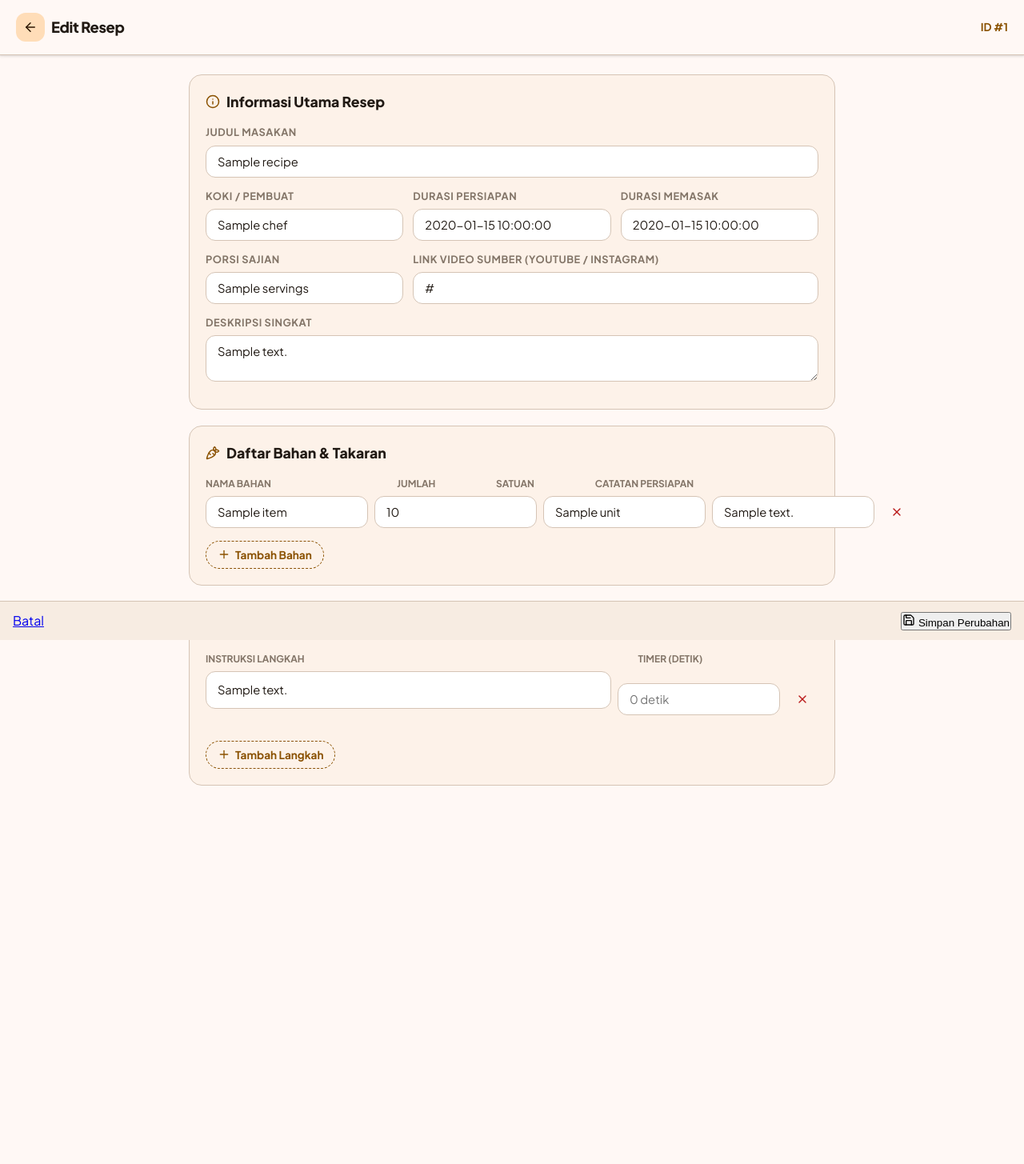
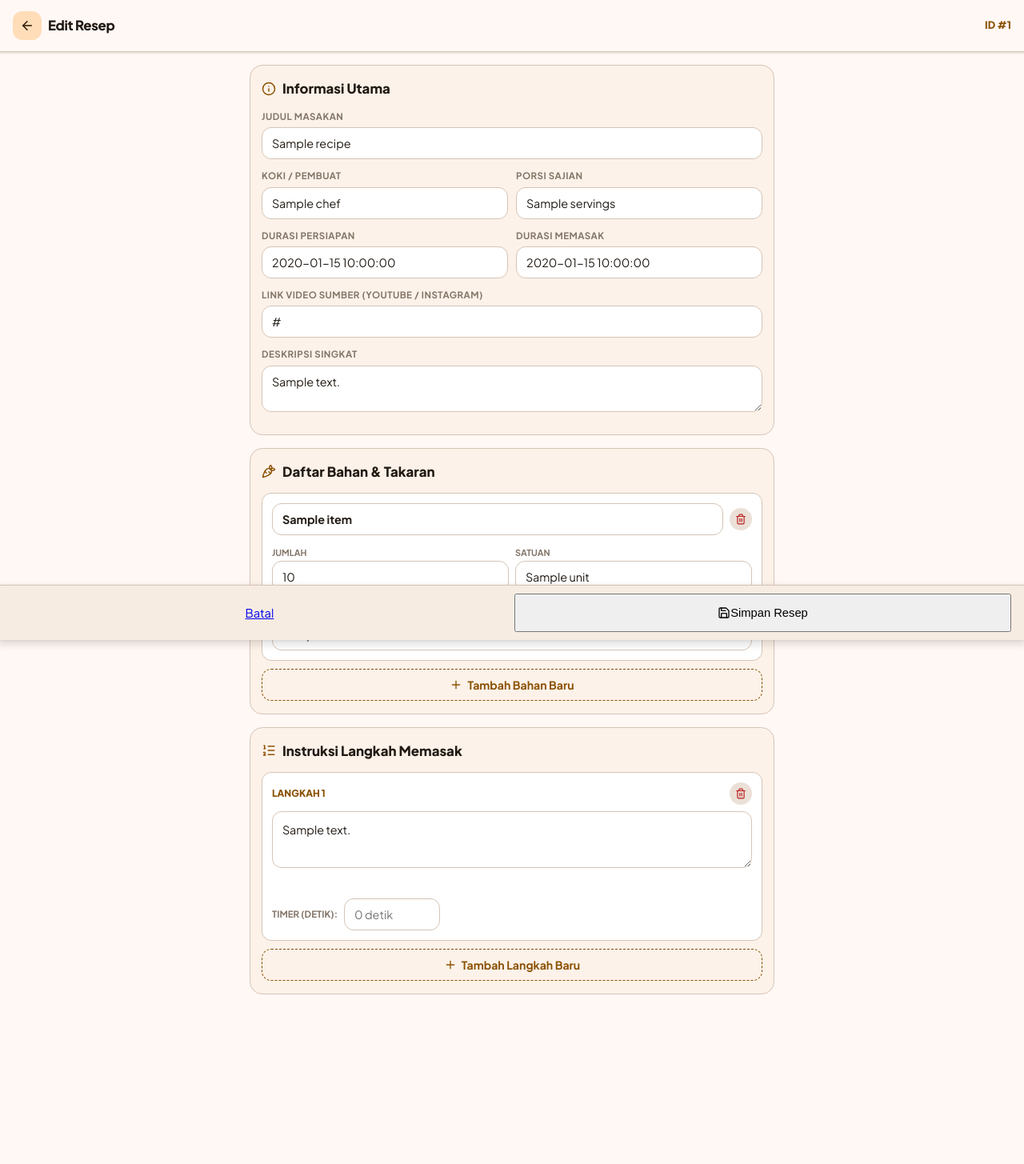
Before and after one commit to RizkiRay/recipe-m3-app, a FastAPI app: template templates/admin_edit.html in a window 1280 px wide. Shown: the whole page at 80% size. Before the commit the page ends 982 px from the top, so only its background shows below. Run offline with FastAPI, Linux system fonts and the light colour scheme; the template is opened without the code that fills it: most values are stand-ins (such as "Sample title", 1, 10 or a date in 2020).

Commit message:
style: transform admin recipe editor form into mobile-first card layout

```diff
--- a/templates/admin_edit.html
+++ b/templates/admin_edit.html
@@ -11,22 +11,22 @@
   <script src="https://unpkg.com/lucide@latest"></script>
   <style>
     .editor-container {
-      max-width: 840px;
+      max-width: 680px;
       margin: 0 auto;
-      padding: 24px 16px 80px;
+      padding: 16px 12px 100px;
     }
     .form-section {
       background: var(--md-sys-color-surface-container-low);
       border: 1px solid var(--md-sys-color-outline-variant);
       border-radius: var(--md-sys-shape-corner-large);
-      padding: 20px;
-      margin-bottom: 20px;
+      padding: 16px 14px;
+      margin-bottom: 16px;
     }
     .section-head {
-      font-size: 1.1rem;
+      font-size: 1.05rem;
       font-weight: 800;
       color: var(--md-sys-color-on-surface);
-      margin-bottom: 16px;
+      margin-bottom: 14px;
       display: flex;
       align-items: center;
       gap: 8px;
@@ -34,72 +34,111 @@
     .form-group {
       display: flex;
       flex-direction: column;
-      gap: 6px;
-      margin-bottom: 14px;
+      gap: 5px;
+      margin-bottom: 12px;
     }
     .form-group label {
-      font-size: 0.8rem;
+      font-size: 0.72rem;
       font-weight: 700;
       color: var(--md-sys-color-outline);
       text-transform: uppercase;
       letter-spacing: 0.04em;
     }
     .form-control {
-      padding: 10px 14px;
+      width: 100%;
+      padding: 10px 12px;
       background: var(--md-sys-color-surface-container-lowest);
       border: 1px solid var(--md-sys-color-outline-variant);
       border-radius: var(--md-sys-shape-corner-medium);
       color: var(--md-sys-color-on-surface);
       font-family: inherit;
-      font-size: 0.92rem;
+      font-size: 0.9rem;
       outline: none;
     }
     .form-control:focus {
       border-color: var(--md-sys-color-primary);
     }
-    .form-grid-3 {
+    .form-grid-2 {
       display: grid;
-      grid-template-columns: repeat(3, 1fr);
-      gap: 12px;
+      grid-template-columns: 1fr 1fr;
+      gap: 10px;
     }
-    .item-row {
+
+    /* Mobile-first card style for ingredient items */
+    .ing-card-item {
+      background: var(--md-sys-color-surface-container-lowest);
+      border: 1px solid var(--md-sys-color-outline-variant);
+      border-radius: var(--md-sys-shape-corner-medium);
+      padding: 12px;
+      margin-bottom: 10px;
+      display: flex;
+      flex-direction: column;
+      gap: 8px;
+      position: relative;
+    }
+    .ing-card-header {
+      display: flex;
+      align-items: center;
+      justify-content: space-between;
+      gap: 8px;
+    }
+    .ing-card-grid {
       display: grid;
-      grid-template-columns: 2fr 1fr 1fr 2fr 40px;
+      grid-template-columns: 1fr 1fr;
       gap: 8px;
+    }
+
+    /* Mobile-first card style for steps */
+    .step-card-item {
+      background: var(--md-sys-color-surface-container-lowest);
+      border: 1px solid var(--md-sys-color-outline-variant);
+      border-radius: var(--md-sys-shape-corner-medium);
+      padding: 12px;
+      margin-bottom: 10px;
+      display: flex;
+      flex-direction: column;
+      gap: 8px;
+    }
+    .step-card-header {
+      display: flex;
       align-items: center;
-      margin-bottom: 8px;
+      justify-content: space-between;
     }
-    .step-row {
-      display: grid;
-      grid-template-columns: 3fr 1fr 40px;
+    .step-card-timer {
+      display: flex;
+      align-items: center;
       gap: 8px;
-      align-items: center;
-      margin-bottom: 8px;
     }
+
     .btn-row-del {
-      background: transparent;
+      background: var(--md-sys-color-surface-container-highest);
       border: none;
       color: #ba1a1a;
       cursor: pointer;
       display: flex;
       align-items: center;
       justify-content: center;
-      height: 38px;
+      width: 28px;
+      height: 28px;
+      border-radius: var(--md-sys-shape-corner-full);
+      flex-shrink: 0;
     }
     .btn-add-item {
-      padding: 8px 14px;
-      border-radius: var(--md-sys-shape-corner-full);
+      width: 100%;
+      padding: 10px 14px;
+      border-radius: var(--md-sys-shape-corner-medium);
       border: 1px dashed var(--md-sys-color-primary);
       background: transparent;
       color: var(--md-sys-color-primary);
       font-family: inherit;
-      font-size: 0.85rem;
+      font-size: 0.88rem;
       font-weight: 700;
       cursor: pointer;
-      display: inline-flex;
+      display: flex;
       align-items: center;
+      justify-content: center;
       gap: 6px;
-      margin-top: 8px;
+      margin-top: 6px;
     }
     .editor-bottom-bar {
       position: fixed;
@@ -108,27 +147,36 @@
       right: 0;
       background: var(--md-sys-color-surface-container);
       border-top: 1px solid var(--md-sys-color-outline-variant);
-      padding: 12px 16px;
+      padding: 10px 16px calc(10px + env(safe-area-inset-bottom));
       display: flex;
       align-items: center;
-      justify-content: space-between;
+      gap: 10px;
       z-index: 100;
+      box-shadow: var(--md-sys-elevation-3);
+    }
+    .editor-bottom-bar .btn-action {
+      flex: 1;
+      height: 48px;
+      display: flex;
+      align-items: center;
+      justify-content: center;
+      font-size: 0.92rem;
     }
   </style>
 </head>
 <body>
 
   <!-- Top App Bar -->
-  <header class="top-app-bar">
+  <header class="top-app-bar" style="padding: 14px 16px; min-height: 64px;">
     <div class="brand-wrapper">
       <a href="/admin" style="text-decoration: none; color: inherit; display: flex; align-items: center; gap: 8px;">
         <div class="brand-icon">
           <i data-lucide="arrow-left" style="width: 18px; height: 18px;"></i>
         </div>
-        <h1>Edit Resep</h1>
+        <h1 style="font-size: 1.05rem;">Edit Resep</h1>
       </a>
     </div>
-    <div style="font-size: 0.85rem; font-weight: 700; color: var(--md-sys-color-primary);">
+    <div style="font-size: 0.8rem; font-weight: 800; color: var(--md-sys-color-primary);">
       ID #{{ recipe.id }}
     </div>
   </header>
@@ -139,7 +187,7 @@
     <section class="form-section">
       <div class="section-head">
         <i data-lucide="info" style="width: 18px; height: 18px; color: var(--md-sys-color-primary);"></i>
-        Informasi Utama Resep
+        Informasi Utama
       </div>
 
       <div class="form-group">
@@ -147,11 +195,18 @@
         <input type="text" id="recipeTitle" class="form-control" value="{{ recipe.title }}">
       </div>
 
-      <div class="form-grid-3">
+      <div class="form-grid-2">
         <div class="form-group">
           <label>Koki / Pembuat</label>
           <input type="text" id="recipeChef" class="form-control" value="{{ recipe.chef }}">
         </div>
+        <div class="form-group">
+          <label>Porsi Sajian</label>
+          <input type="text" id="recipeServings" class="form-control" value="{{ recipe.servings }}">
+        </div>
+      </div>
+
+      <div class="form-grid-2">
         <div class="form-group">
           <label>Durasi Persiapan</label>
           <input type="text" id="recipePrepTime" class="form-control" value="{{ recipe.prep_time }}">
@@ -162,15 +217,9 @@
         </div>
       </div>
 
-      <div class="form-grid-3">
       <div class="form-group">
-          <label>Porsi Sajian</label>
-          <input type="text" id="recipeServings" class="form-control" value="{{ recipe.servings }}">
-        </div>
-        <div class="form-group" style="grid-column: span 2;">
         <label>Link Video Sumber (YouTube / Instagram)</label>
         <input type="text" id="recipeMediaUrl" class="form-control" value="{{ recipe.media_url or '' }}">
-        </div>
       </div>
 
       <div class="form-group">
@@ -186,25 +235,30 @@
         Daftar Bahan & Takaran
       </div>
 
-      <div style="font-size: 0.75rem; color: var(--md-sys-color-outline); font-weight: 700; display: grid; grid-template-columns: 2fr 1fr 1fr 2fr 40px; gap: 8px; margin-bottom: 6px;">
-        <span>NAMA BAHAN</span>
-        <span>JUMLAH</span>
-        <span>SATUAN</span>
-        <span>CATATAN PERSIAPAN</span>
-        <span></span>
-      </div>
-
       <div id="ingredientsList">
         {% for g in recipe.ingredient_groups %}
           {% for item in g.ingredients_list %}
-            <div class="item-row" id="ing-row-{{ loop.index0 }}">
-              <input type="text" class="form-control ing-item" placeholder="Nama Bahan" value="{{ item.item }}">
-              <input type="text" class="form-control ing-amount" placeholder="Jumlah" value="{{ item.amount }}">
-              <input type="text" class="form-control ing-unit" placeholder="Satuan" value="{{ item.unit }}">
-              <input type="text" class="form-control ing-notes" placeholder="Catatan (Giling halus, dll)" value="{{ item.notes }}">
-              <button type="button" class="btn-row-del" onclick="this.parentElement.remove()">
-                <i data-lucide="x" style="width: 16px; height: 16px;"></i>
+            <div class="ing-card-item">
+              <div class="ing-card-header">
+                <input type="text" class="form-control ing-item" style="font-weight: 700;" placeholder="Nama Bahan (contoh: Daging Ayam)" value="{{ item.item }}">
+                <button type="button" class="btn-row-del" onclick="this.closest('.ing-card-item').remove()" title="Hapus Bahan">
+                  <i data-lucide="trash-2" style="width: 14px; height: 14px;"></i>
                 </button>
+              </div>
+              <div class="ing-card-grid">
+                <div>
+                  <label style="font-size: 0.68rem; font-weight: 700; color: var(--md-sys-color-outline);">JUMLAH</label>
+                  <input type="text" class="form-control ing-amount" placeholder="contoh: 500" value="{{ item.amount }}">
+                </div>
+                <div>
+                  <label style="font-size: 0.68rem; font-weight: 700; color: var(--md-sys-color-outline);">SATUAN</label>
+                  <input type="text" class="form-control ing-unit" placeholder="contoh: gr, sdm, sdt" value="{{ item.unit }}">
+                </div>
+              </div>
+              <div>
+                <label style="font-size: 0.68rem; font-weight: 700; color: var(--md-sys-color-outline);">CATATAN PERSIAPAN (OPSIONAL)</label>
+                <input type="text" class="form-control ing-notes" placeholder="contoh: Giling halus / iris tipis" value="{{ item.notes }}">
+              </div>
             </div>
           {% endfor %}
         {% endfor %}
@@ -212,7 +266,7 @@
 
       <button type="button" class="btn-add-item" onclick="addIngredientRow()">
         <i data-lucide="plus" style="width: 16px; height: 16px;"></i>
-        Tambah Bahan
+        Tambah Bahan Baru
       </button>
     </section>
 
@@ -220,30 +274,34 @@
     <section class="form-section">
       <div class="section-head">
         <i data-lucide="list-ordered" style="width: 18px; height: 18px; color: var(--md-sys-color-primary);"></i>
-        Instruksi & Langkah Memasak
-      </div>
-
-      <div style="font-size: 0.75rem; color: var(--md-sys-color-outline); font-weight: 700; display: grid; grid-template-columns: 3fr 1fr 40px; gap: 8px; margin-bottom: 6px;">
-        <span>INSTRUKSI LANGKAH</span>
-        <span>TIMER (DETIK)</span>
-        <span></span>
+        Instruksi Langkah Memasak
       </div>
 
       <div id="stepsList">
         {% for s in recipe.instructions %}
-          <div class="step-row" id="step-row-{{ loop.index0 }}">
-            <input type="text" class="form-control step-detail" placeholder="Instruksi Memasak" value="{{ s.detail }}">
-            <input type="number" class="form-control step-timer" placeholder="0 detik" value="{{ s.timer_seconds }}">
-            <button type="button" class="btn-row-del" onclick="this.parentElement.remove()">
-              <i data-lucide="x" style="width: 16px; height: 16px;"></i>
+          <div class="step-card-item">
+            <div class="step-card-header">
+              <span style="font-size: 0.75rem; font-weight: 800; color: var(--md-sys-color-primary);">
+                LANGKAH {{ loop.index }}
+              </span>
+              <button type="button" class="btn-row-del" onclick="this.closest('.step-card-item').remove()" title="Hapus Langkah">
+                <i data-lucide="trash-2" style="width: 14px; height: 14px;"></i>
               </button>
+            </div>
+            <div>
+              <textarea class="form-control step-detail" rows="2" placeholder="Instruksi Memasak">{{ s.detail }}</textarea>
+            </div>
+            <div class="step-card-timer">
+              <label style="font-size: 0.72rem; font-weight: 700; color: var(--md-sys-color-outline); white-space: nowrap;">TIMER (DETIK):</label>
+              <input type="number" class="form-control step-timer" style="max-width: 120px;" placeholder="0 detik" value="{{ s.timer_seconds }}">
+            </div>
           </div>
         {% endfor %}
       </div>
 
       <button type="button" class="btn-add-item" onclick="addStepRow()">
         <i data-lucide="plus" style="width: 16px; height: 16px;"></i>
-        Tambah Langkah
+        Tambah Langkah Baru
       </button>
     </section>
 
@@ -256,7 +314,7 @@
     </a>
     <button type="button" class="btn-action primary" onclick="saveRecipeData()">
       <i data-lucide="save" style="width: 16px; height: 16px;"></i>
-      Simpan Perubahan
+      Simpan Resep
     </button>
   </footer>
 
@@ -267,29 +325,53 @@
 
     function addIngredientRow() {
       const div = document.createElement('div');
-      div.className = 'item-row';
+      div.className = 'ing-card-item';
       div.innerHTML = `
-        <input type="text" class="form-control ing-item" placeholder="Nama Bahan">
-        <input type="text" class="form-control ing-amount" placeholder="Jumlah">
-        <input type="text" class="form-control ing-unit" placeholder="Satuan">
-        <input type="text" class="form-control ing-notes" placeholder="Catatan">
-        <button type="button" class="btn-row-del" onclick="this.parentElement.remove()">
-          <i data-lucide="x" style="width: 16px; height: 16px;"></i>
+        <div class="ing-card-header">
+          <input type="text" class="form-control ing-item" style="font-weight: 700;" placeholder="Nama Bahan">
+          <button type="button" class="btn-row-del" onclick="this.closest('.ing-card-item').remove()">
+            <i data-lucide="trash-2" style="width: 14px; height: 14px;"></i>
           </button>
+        </div>
+        <div class="ing-card-grid">
+          <div>
+            <label style="font-size: 0.68rem; font-weight: 700; color: var(--md-sys-color-outline);">JUMLAH</label>
+            <input type="text" class="form-control ing-amount" placeholder="contoh: 500">
+          </div>
+          <div>
+            <label style="font-size: 0.68rem; font-weight: 700; color: var(--md-sys-color-outline);">SATUAN</label>
+            <input type="text" class="form-control ing-unit" placeholder="contoh: gr">
+          </div>
+        </div>
+        <div>
+          <label style="font-size: 0.68rem; font-weight: 700; color: var(--md-sys-color-outline);">CATATAN PERSIAPAN</label>
+          <input type="text" class="form-control ing-notes" placeholder="contoh: Giling halus">
+        </div>
       `;
       document.getElementById('ingredientsList').appendChild(div);
       if (window.lucide) lucide.createIcons();
     }
 
     function addStepRow() {
+      const currentCount = document.querySelectorAll('#stepsList .step-card-item').length + 1;
       const div = document.createElement('div');
-      div.className = 'step-row';
+      div.className = 'step-card-item';
       div.innerHTML = `
-        <input type="text" class="form-control step-detail" placeholder="Instruksi Memasak">
-        <input type="number" class="form-control step-timer" placeholder="0 detik" value="0">
-        <button type="button" class="btn-row-del" onclick="this.parentElement.remove()">
-          <i data-lucide="x" style="width: 16px; height: 16px;"></i>
+        <div class="step-card-header">
+          <span style="font-size: 0.75rem; font-weight: 800; color: var(--md-sys-color-primary);">
+            LANGKAH ${currentCount}
+          </span>
+          <button type="button" class="btn-row-del" onclick="this.closest('.step-card-item').remove()">
+            <i data-lucide="trash-2" style="width: 14px; height: 14px;"></i>
           </button>
+        </div>
+        <div>
+          <textarea class="form-control step-detail" rows="2" placeholder="Instruksi Memasak"></textarea>
+        </div>
+        <div class="step-card-timer">
+          <label style="font-size: 0.72rem; font-weight: 700; color: var(--md-sys-color-outline); white-space: nowrap;">TIMER (DETIK):</label>
+          <input type="number" class="form-control step-timer" style="max-width: 120px;" placeholder="0 detik" value="0">
+        </div>
       `;
       document.getElementById('stepsList').appendChild(div);
       if (window.lucide) lucide.createIcons();
@@ -309,19 +391,19 @@
         steps: []
       };
 
-      document.querySelectorAll('#ingredientsList .item-row').forEach(row => {
-        const item = row.querySelector('.ing-item').value.trim();
-        const amount = row.querySelector('.ing-amount').value.trim();
-        const unit = row.querySelector('.ing-unit').value.trim();
-        const notes = row.querySelector('.ing-notes').value.trim();
+      document.querySelectorAll('#ingredientsList .ing-card-item').forEach(card => {
+        const item = card.querySelector('.ing-item').value.trim();
+        const amount = card.querySelector('.ing-amount').value.trim();
+        const unit = card.querySelector('.ing-unit').value.trim();
+        const notes = card.querySelector('.ing-notes').value.trim();
         if (item) {
           payload.ingredients.push({ item, amount, unit, notes });
         }
       });
 
-      document.querySelectorAll('#stepsList .step-row').forEach((row, idx) => {
-        const detail = row.querySelector('.step-detail').value.trim();
-        const timer = parseInt(row.querySelector('.step-timer').value || 0);
+      document.querySelectorAll('#stepsList .step-card-item').forEach((card, idx) => {
+        const detail = card.querySelector('.step-detail').value.trim();
+        const timer = parseInt(card.querySelector('.step-timer').value || 0);
         if (detail) {
           payload.steps.push({ step_number: idx + 1, detail, timer_seconds: timer });
         }
```
Lines whose indentation alone changed are shown as unchanged.
